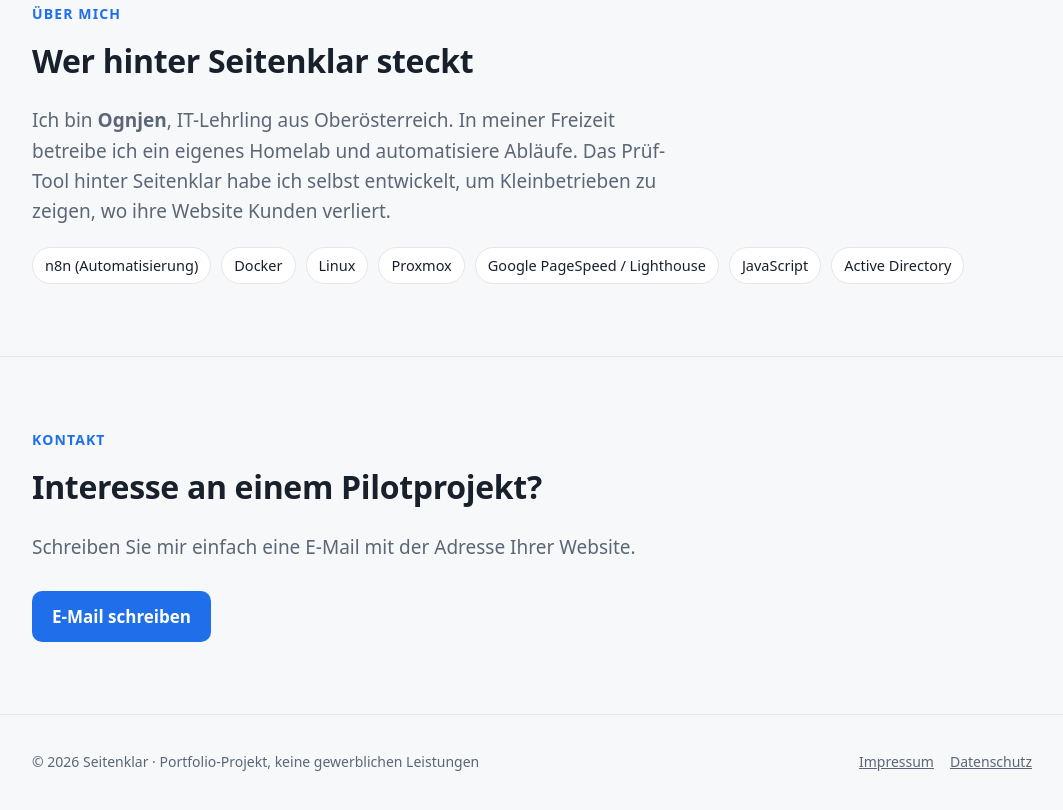
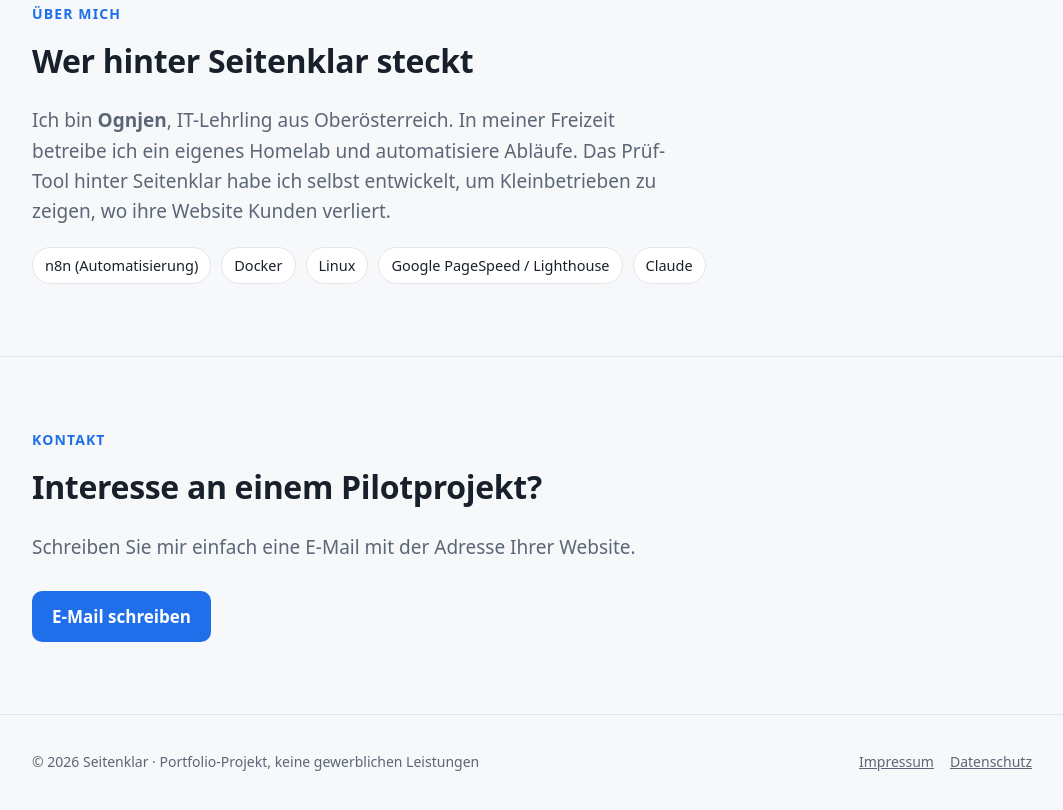
Before and after one commit to jotan434/jotan434.github.io, a plain HTML site: page index.html in a window 1280 px wide. Shown: the part 3957-4767 px from the top of the page, without its empty margins (108-1171 px from the left). Drawn offline with Linux system fonts and the light colour scheme.

Commit message:
Update chips in index.html
Removed 'Proxmox', 'JavaScript', and 'Active Directory' chips and added 'Claude' chip.

```diff
--- a/index.html
+++ b/index.html
@@ -159,10 +159,8 @@
         <span class="chip">n8n (Automatisierung)</span>
         <span class="chip">Docker</span>
         <span class="chip">Linux</span>
-        <span class="chip">Proxmox</span>
         <span class="chip">Google PageSpeed / Lighthouse</span>
-        <span class="chip">JavaScript</span>
-        <span class="chip">Active Directory</span>
+        <span class="chip">Claude</span>
       </div>
     </div>
   </section>
```
